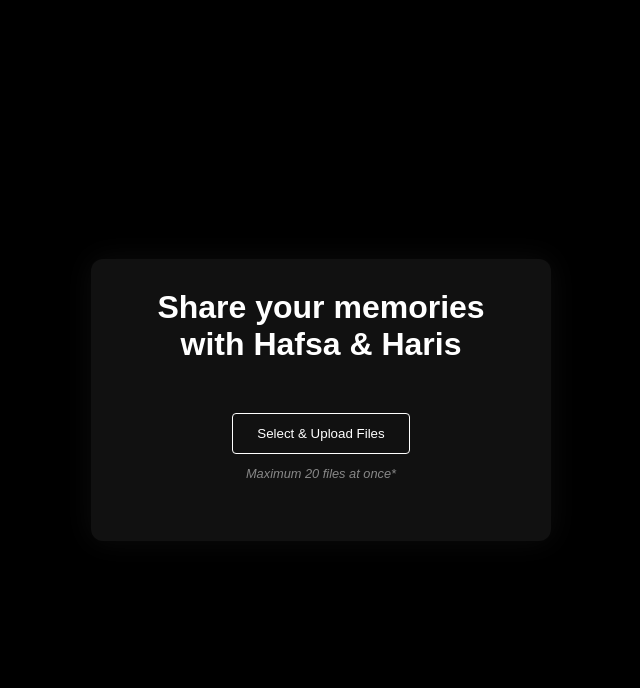
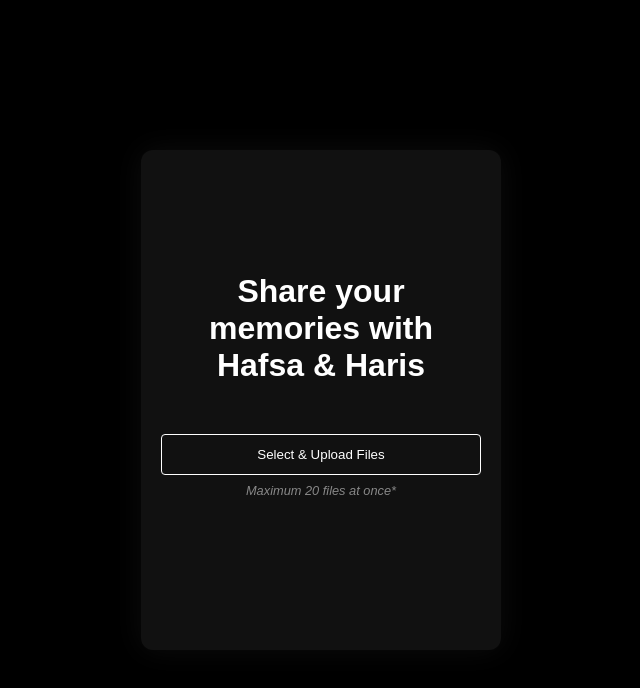
Before and after one commit to haadisaqib/wedding-upload, a React (Vite) app: page / in a window 1280 px wide. Shown: the top 688 px of the page, without its empty margins (319-959 px from the left). Built offline with nearby package versions, Linux system fonts and the light colour scheme.

Commit message:
redesign

```diff
--- a/src/App.css
+++ b/src/App.css
@@ -1,7 +1,11 @@
-/* Global Styles */
-body {
+/* Reset & Global */
+* {
   margin: 0;
   padding: 0;
+  box-sizing: border-box;
+}
+
+body {
   font-family: Arial, sans-serif;
   background: #000;
   color: #fff;
@@ -11,28 +15,28 @@ body {
   align-items: center;
 }
 
-/* Container - perfectly centered */
+/* Container: mobile-first centered */
 .container {
   width: 90%;
   max-width: 400px;
-  padding: 30px;
+  padding: 20px;
   background: #111;
   border-radius: 12px;
   box-shadow: 0 0 30px rgba(255, 255, 255, 0.05);
   text-align: center;
+  display: flex;
+  flex-direction: column;
+  justify-content: center;
+  height: auto;
+  min-height: 400px;
 }
 
-/* Headings */
+/* Headings with animation */
 h1 {
   margin-bottom: 40px;
   opacity: 0;
 }
 
-h2 {
-  display: none; /* Removed as per request */
-}
-
-/* Animation */
 .animated-text {
   opacity: 0;
   transform: translateY(20px);
@@ -53,7 +57,7 @@ button {
   border-radius: 4px;
   cursor: pointer;
   transition: background-color 0.3s, color 0.3s;
-  margin-bottom: 12px;
+  margin-bottom: 8px;
 }
 
 button:hover {
@@ -74,27 +78,45 @@ button:disabled {
   font-style: italic;
 }
 
-/* Progress Bar */
+/* Progress bar section */
+.progress-container {
+  width: 100%;
+  margin-top: 30px;
+  display: flex;
+  flex-direction: column;
+  align-items: center;
+}
+
+.progress-text {
+  margin-bottom: 8px;
+  font-size: 0.9rem;
+  color: #fff;
+}
+
 .progress-bar {
   width: 100%;
   background-color: #222;
   border-radius: 4px;
-  margin-top: 30px;
-  height: 25px;
+  height: 10px;
   overflow: hidden;
 }
 
 .progress {
   background-color: #fff;
   height: 100%;
-  color: #000;
-  text-align: center;
-  line-height: 25px;
-  border-radius: 4px;
+  transition: width 0.4s ease;
 }
 
-/* Messages */
-p {
+/* Message feedback */
+.message {
   margin-top: 20px;
   color: #fff;
+  font-size: 0.9rem;
 }
+
+/* Responsive optimization */
+@media (min-height: 700px) {
+  .container {
+    min-height: 500px;
+  }
+}
--- a/src/App.jsx
+++ b/src/App.jsx
@@ -17,7 +17,7 @@ function App() {
 
     if (selectedFiles.length > 20) {
       setMessage('You can only upload up to 20 files at once.');
-      e.target.value = null; // Clear the input
+      e.target.value = null;
       return;
     }
 
@@ -30,7 +30,7 @@ function App() {
 
   const handleUpload = async (selectedFiles) => {
     const formData = new FormData();
-    Array.from(selectedFiles).forEach(file => formData.append('photos', file)); // We keep 'photos' for backend consistency
+    Array.from(selectedFiles).forEach(file => formData.append('photos', file));
 
     try {
       await axios.post('https://wedding.ngrok.app/upload', formData, {
@@ -56,7 +56,6 @@ function App() {
     <div className="container">
       <h1 className={`animated-text ${animateText ? 'fadeIn' : ''}`}>Share your memories with Hafsa & Haris</h1>
 
-      {/* Hidden native input */}
       <input
         id="fileInput"
         type="file"
@@ -65,21 +64,22 @@ function App() {
         style={{ display: 'none' }}
       />
 
-      {/* Single unified button */}
       <button onClick={handleClick}>Select & Upload Files</button>
 
-      {/* Small note */}
       <p className="note">Maximum 20 files at once*</p>
 
       {progress > 0 && (
-        <div className="progress-bar">
-          <div className="progress" style={{ width: `${progress}%` }}>
-            {progress}%
+        <>
+          <div className="progress-container">
+            <span className="progress-text">{progress}%</span>
+            <div className="progress-bar">
+              <div className="progress" style={{ width: `${progress}%` }}></div>
+            </div>
           </div>
-        </div>
+        </>
       )}
 
-      {message && <p>{message}</p>}
+      {message && <p className="message">{message}</p>}
     </div>
   );
 }
```
